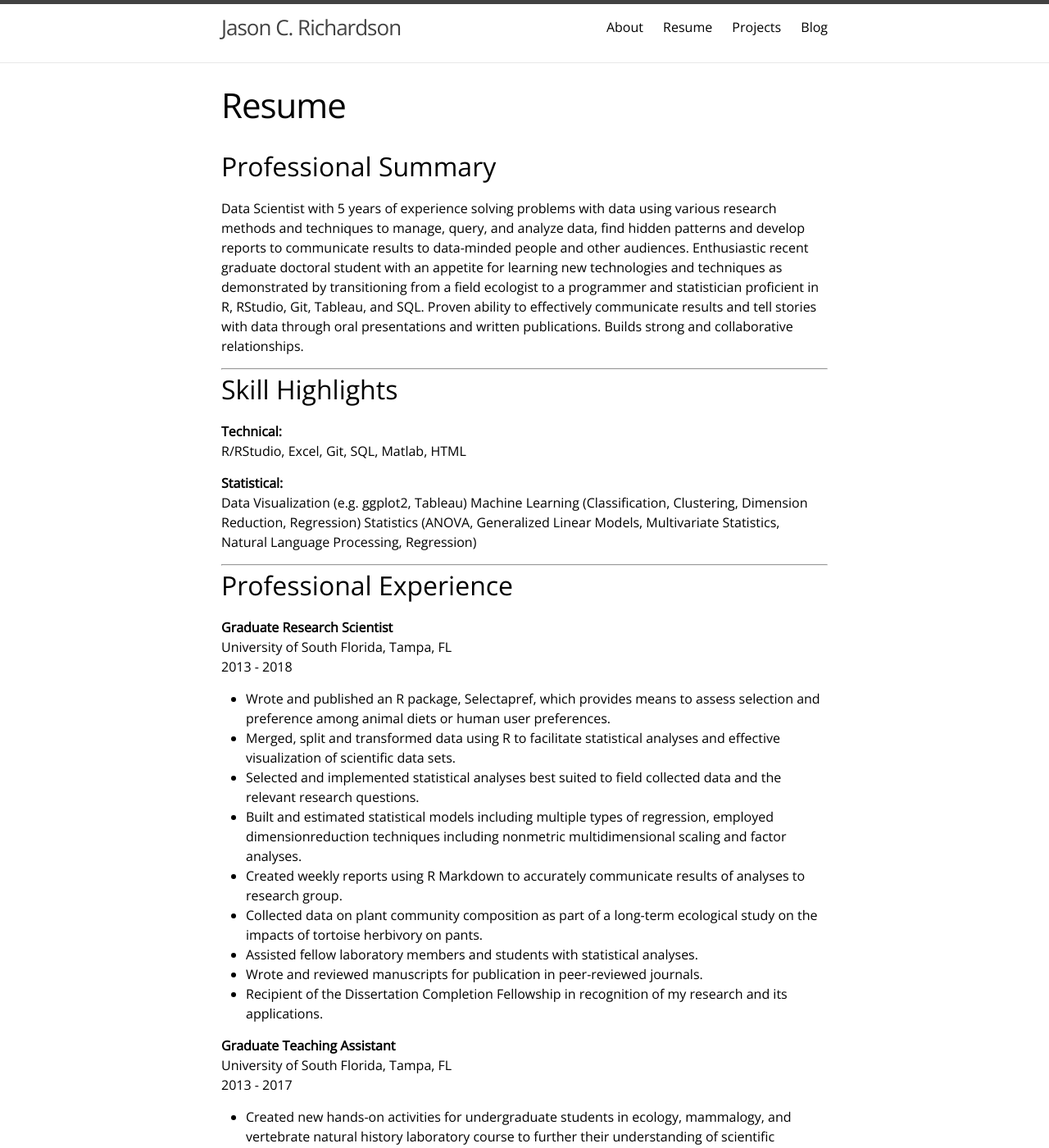
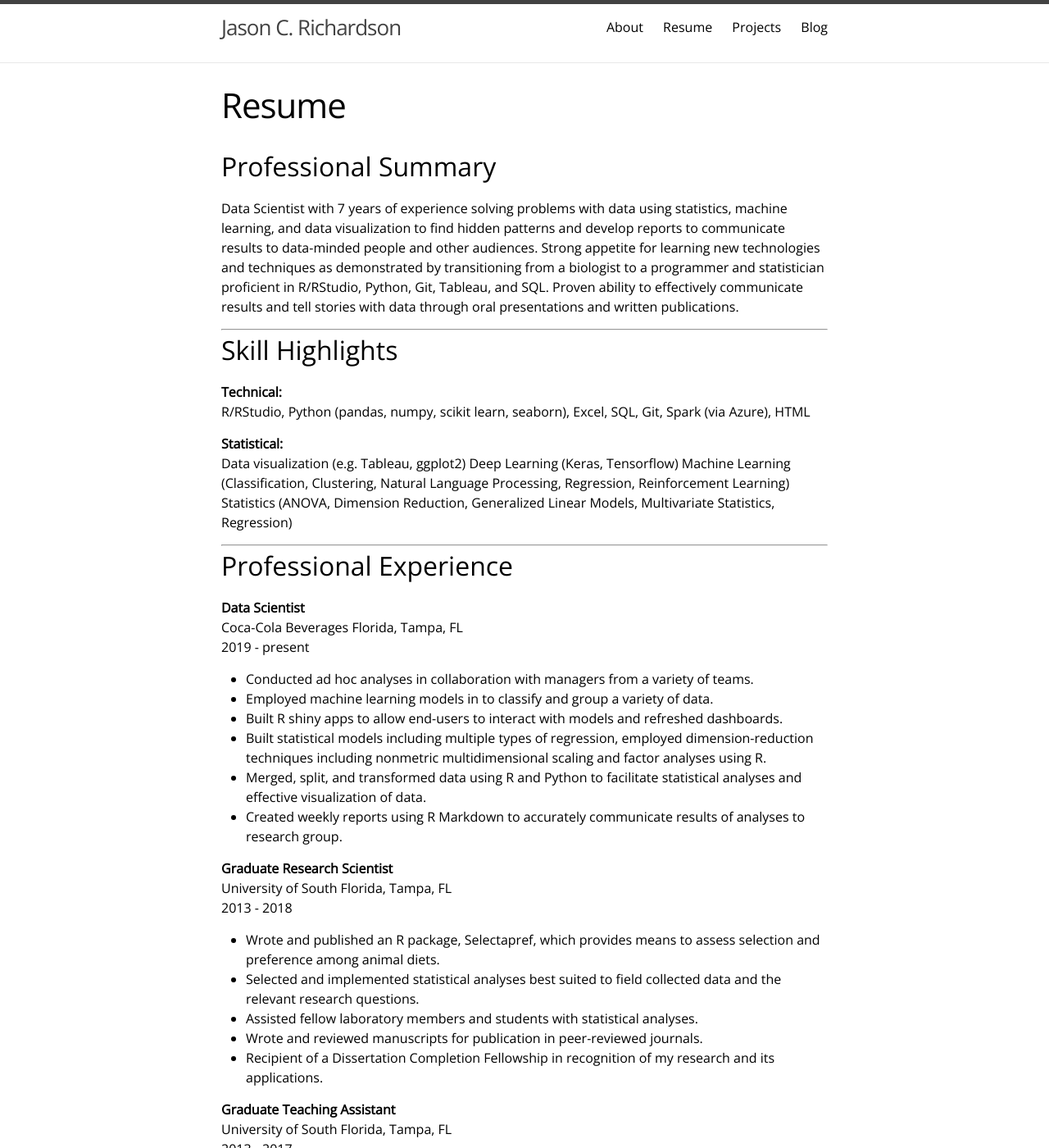
Before and after one commit to jcrichardson617/jcrichardson617.github.io, a Jekyll site: the page built from resume.md, in a window 1280 px wide and 1400 px high. Shown: the whole window at 82% size. Built offline with Jekyll 4.4.1, drawn with Linux system fonts in a browser that asks for light colours.

Commit message:
Update resume.md

```diff
--- a/resume.md
+++ b/resume.md
@@ -6,42 +6,49 @@ weight: 2
 
 ## Professional Summary
 
-Data Scientist with 5 years of experience solving problems with data using various research methods and techniques to manage, query, and analyze data, find hidden patterns and develop reports to communicate results to data-minded people and other audiences. Enthusiastic recent graduate doctoral student with an appetite for learning new technologies and techniques as demonstrated by transitioning from a field ecologist to a programmer and statistician proficient in R, RStudio, Git, Tableau, and SQL. Proven ability to effectively communicate results and tell stories with data through oral presentations and written publications. Builds strong and collaborative relationships.
+Data Scientist with 7 years of experience solving problems with data using statistics, machine learning, and data visualization to find hidden patterns and develop reports to communicate results to data-minded people and other audiences. Strong appetite for learning new technologies and techniques as demonstrated by transitioning from a biologist to a programmer and statistician proficient in R/RStudio, Python, Git, Tableau, and SQL. Proven ability to effectively communicate results and tell stories with data through oral presentations and written publications.
 
 ___
 
 ## Skill Highlights
 
-**Technical:**<br/>R/RStudio, Excel, Git, SQL, Matlab, HTML
+**Technical:**<br/>R/RStudio, Python (pandas, numpy, scikit learn, seaborn), Excel, SQL, Git, Spark
+(via Azure), HTML
 
-**Statistical:**<br/>Data Visualization (e.g. ggplot2, Tableau)
-Machine Learning (Classification, Clustering, Dimension Reduction, Regression)
-Statistics (ANOVA, Generalized Linear Models, Multivariate Statistics, Natural Language Processing, Regression)
+
+**Statistical:**<br/>Data visualization (e.g. Tableau, ggplot2)
+		Deep Learning (Keras, Tensorflow)
+Machine Learning (Classification, Clustering, Natural Language Processing,
+Regression, Reinforcement Learning)
+Statistics (ANOVA, Dimension Reduction, Generalized Linear Models, Multivariate Statistics, Regression)
+
 
 ___
 
 ## Professional Experience
 
+**Data Scientist**<br/>
+Coca-Cola Beverages Florida, Tampa, FL<br/>
+2019 - present
+
+*	Conducted ad hoc analyses in collaboration with managers from a variety of teams.
+*	Employed machine learning models in to classify and group a variety of data.
+*	Built R shiny apps to allow end-users to interact with models and refreshed dashboards.
+*	Built statistical models including multiple types of regression, employed dimension-reduction techniques including nonmetric multidimensional scaling and factor analyses using R.
+*	Merged, split, and transformed data using R and Python to facilitate statistical analyses and effective visualization of data.
+*	Created weekly reports using R Markdown to accurately communicate results of analyses to research group.
+
+
 **Graduate Research Scientist**<br/>
 University of South Florida, Tampa, FL<br/>
 2013 - 2018
 
-* Wrote and published an R package, Selectapref, which provides means to assess selection and
-preference among animal diets or human user preferences.
-* Merged, split and transformed data using R to facilitate statistical analyses and effective
-visualization of scientific data sets.
-* Selected and implemented statistical analyses best suited to field collected data and the relevant
-research questions.
-* Built and estimated statistical models including multiple types of regression, employed dimensionreduction
-techniques including nonmetric multidimensional scaling and factor analyses.
-* Created weekly reports using R Markdown to accurately communicate results of analyses to
-research group.
-* Collected data on plant community composition as part of a long-term ecological study on the
-impacts of tortoise herbivory on pants.
-* Assisted fellow laboratory members and students with statistical analyses.
-* Wrote and reviewed manuscripts for publication in peer-reviewed journals.
-* Recipient of the Dissertation Completion Fellowship in recognition of my research and its
-applications.
+*	Wrote and published an R package, Selectapref, which provides means to assess selection and preference among animal diets.
+*	Selected and implemented statistical analyses best suited to field collected data and the relevant research questions.
+*	Assisted fellow laboratory members and students with statistical analyses.
+*	Wrote and reviewed manuscripts for publication in peer-reviewed journals.
+*	Recipient of a Dissertation Completion Fellowship in recognition of my research and its applications.
+
 
 **Graduate Teaching Assistant**<br/>
 University of South Florida, Tampa, FL<br/>
```
